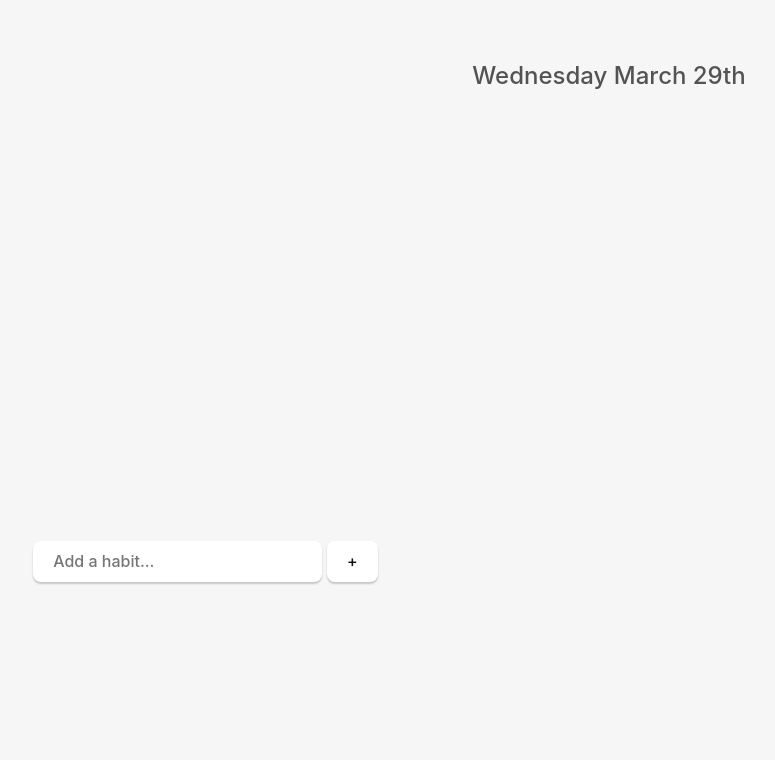
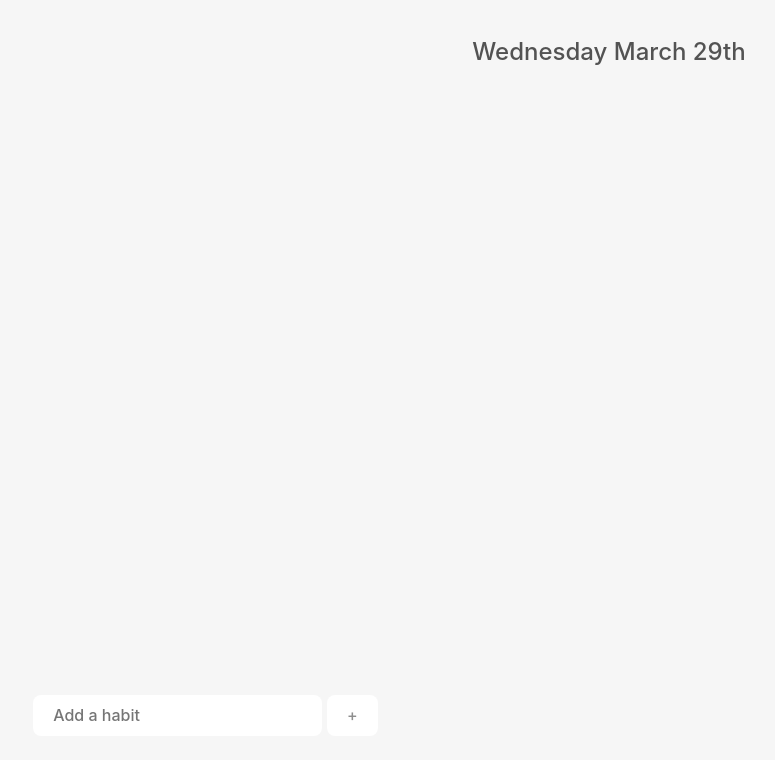
Before and after one commit to dejmedus/tauri-habit-tracker, a Next.js app: page / in a window 1280 px wide. Shown: the top 760 px of the page, without its empty margins (31-806 px from the left). Built offline with nearby package versions, Linux system fonts and the light colour scheme.

Commit message:
update styling

```diff
--- a/src/App.css
+++ b/src/App.css
@@ -10,6 +10,7 @@
   font-weight: 400;
 
   --text: #0f0f0f;
+  --half-text: #8e8e8e;
   --bg: #f6f6f6;
 
   --primary: #ffffff;
@@ -74,6 +75,7 @@
 @media (prefers-color-scheme: dark) {
   :root {
     --text: #d9d9d9;
+    --half-text: #797979;
     --bg: #1f1f1f;
 
     --primary: black;
--- a/src/components/AddHabit.tsx
+++ b/src/components/AddHabit.tsx
@@ -28,7 +28,7 @@ const AddHabit = ({
   const [curColor, setCurColor] = useState<number>(0);
 
   return (
-    <div className="flex submitForm">
+    <div className="flex addHabit-container submitForm">
       <form
         onSubmit={(e) => {
           e.preventDefault();
@@ -55,7 +55,7 @@ const AddHabit = ({
           className="addHabit"
           onChange={(e) => setNewHabit(e.currentTarget.value)}
           value={newHabit}
-          placeholder="Add a habit..."
+          placeholder="Add a habit"
         />
         <button type="submit">+</button>
       </form>
--- a/src/modal.css
+++ b/src/modal.css
@@ -5,7 +5,8 @@
   box-shadow: 0 4px 4px rgba(0, 0, 0, 0.2);
   padding: 1em;
 
-  position: absolute;
+  position: fixed;
+  top: 0;
   left: 0;
   right: 0;
   margin-left: auto;
@@ -125,7 +126,8 @@
   padding: 2em;
   z-index: 2;
 
-  position: absolute;
+  position: fixed;
+  top: 100px;
   left: 0;
   right: 0;
   margin-left: auto;
@@ -144,15 +146,19 @@
   margin-top: 1em;
   justify-content: center;
 }
+.deleteModal button {
+  font-weight: 600;
+  color: white;
+}
 .deleteModal button:first-of-type {
-  background-color: rgb(106, 176, 255);
+  background-color: rgb(96, 170, 255);
 }
 .deleteModal button {
-  background-color: rgb(255, 112, 112);
+  background-color: rgb(255, 93, 93);
 }
 .deleteModal button:first-of-type:hover {
-  background-color: rgb(89, 166, 255);
+  background-color: rgb(78, 161, 255);
 }
 .deleteModal button:hover {
-  background-color: rgb(255, 86, 86);
+  background-color: rgb(255, 77, 77);
 }
--- a/src/pages/index.tsx
+++ b/src/pages/index.tsx
@@ -103,6 +103,7 @@ function App() {
   }
 
   return (
+    <div className="flex-container">
       <div className="container">
         {/* display todays date */}
         <h2>{`${today.day} ${today.month} ${today.date}${today.ordinal}`}</h2>
@@ -115,7 +116,7 @@ function App() {
 
                 // only return habits scheduled for today
                 return habit.schedule.includes(today.dayNum) ? (
-                <div className="flex" key={habit.name}>
+                  <div className="flex habit-row" key={habit.name}>
                     <HabitName
                       habit={habit}
                       habitIndex={habitIndex}
@@ -147,7 +148,7 @@ function App() {
               })
             : null}
         </div>
-
+      </div>
       {/* add a habit */}
       <AddHabit
         habits={habits}
--- a/src/style.css
+++ b/src/style.css
@@ -1,27 +1,36 @@
-.container {
-  margin: 2em 4em;
+.flex-container {
   display: flex;
   flex-direction: column;
-  justify-content: center;
+  justify-content: space-between;
+  margin: 1em 4em 1em 4em;
+  height: 90vh;
+}
+.container {
+  flex: 1;
+  display: flex;
+  flex-direction: column;
   gap: 0.4em;
+  margin: 0 0.5em;
 }
 .container h2 {
   text-align: center;
   font-weight: 500;
   color: var(--text);
   opacity: 70%;
-  padding: 4vh 0;
+  padding: 1em 0;
 }
 .container button[type="submit"]:hover {
   opacity: 90%;
 }
 
+.habit-row {
+  justify-content: space-between;
+}
+
 .habits {
-  min-height: 50vh;
   display: flex;
   flex-direction: column;
   gap: 0.2em;
-  margin-left: 0.4em;
 }
 .habitName {
   /* remove button styling */
@@ -115,11 +124,14 @@ button {
   color: var(--text);
   background-color: var(--primary);
   transition: border-color 0.25s;
-  box-shadow: 0 2px 2px rgba(0, 0, 0, 0.2);
   margin-top: 0.5em;
 }
 button:hover {
   box-shadow: 0 1px 1px rgba(0, 0, 0, 0.2);
+}
+
+.addHabit-container button {
+  color: var(--half-text);
 }
 
 @media (prefers-color-scheme: dark) {
```
Lines whose indentation alone changed are shown as unchanged.
